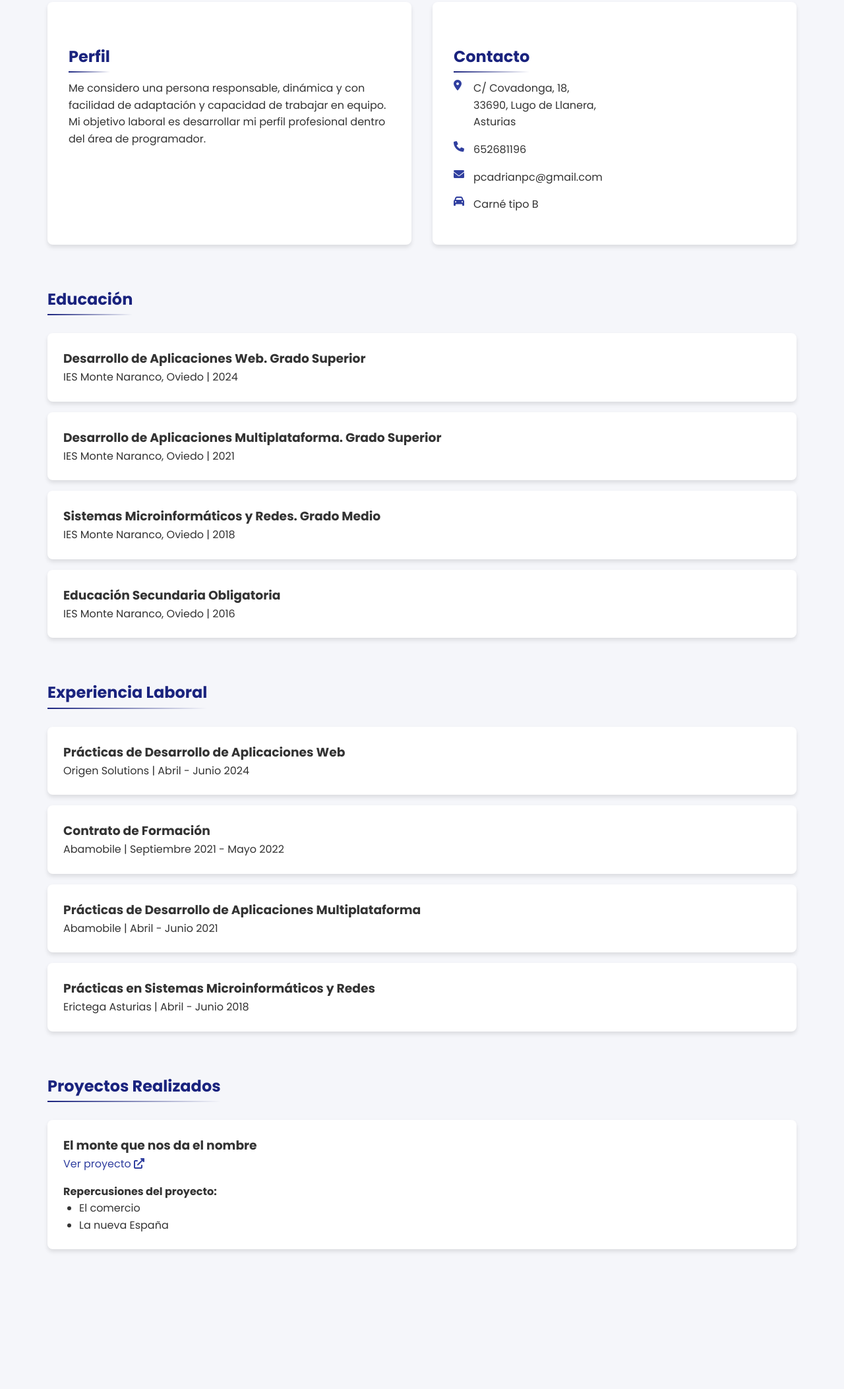
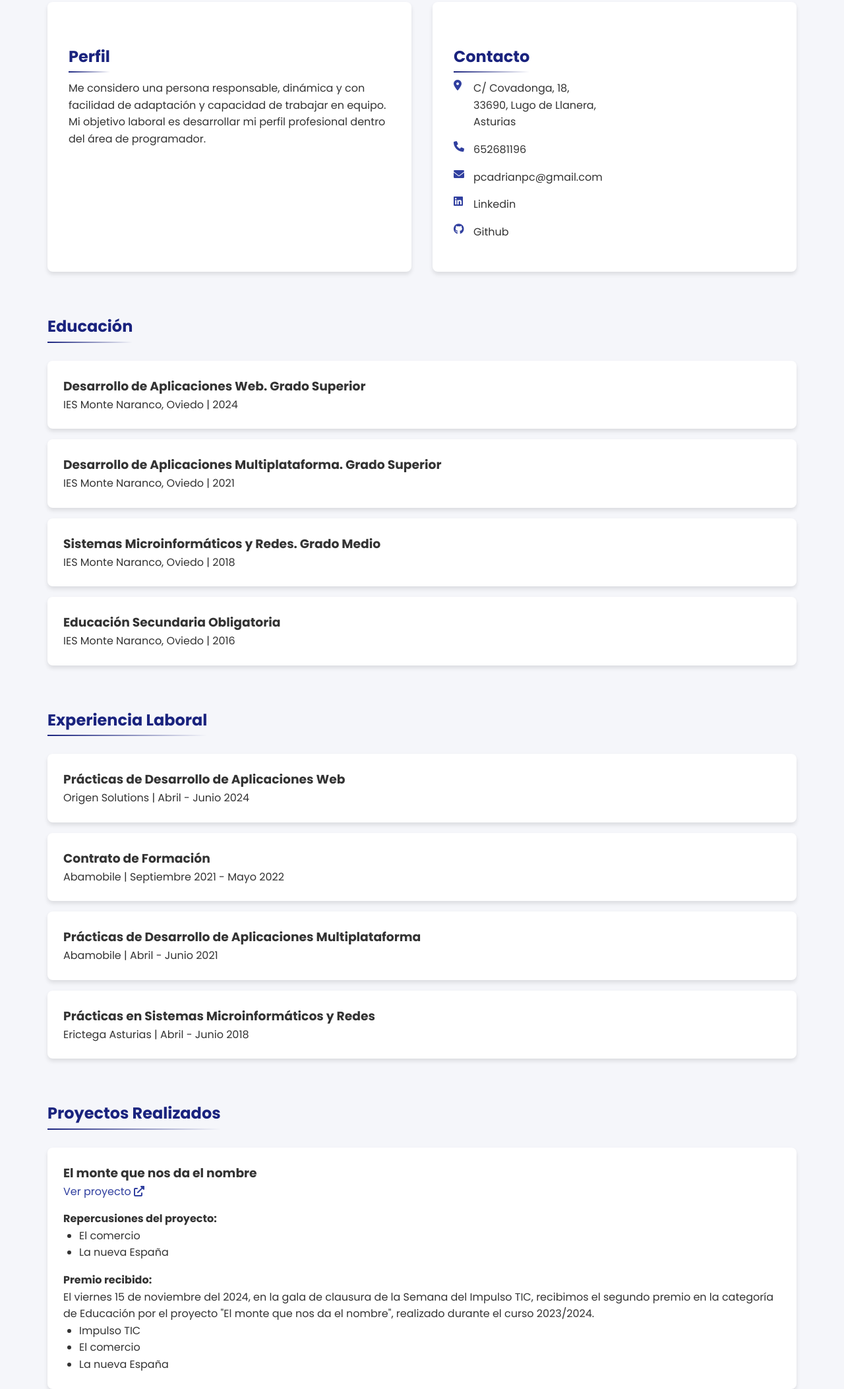
Before and after one commit to adriangmar89/adriangmar89.github.io, a plain HTML site: page index.html in a window 1280 px wide. Shown: the part 514-2620 px from the top of the page at 66% size. Before the commit the page ends 2472 px from the top, so only its background shows below. Drawn offline with Linux system fonts and the light colour scheme.

Commit message:
Actualización de datos

```diff
--- a/css/styles.css
+++ b/css/styles.css
@@ -148,6 +148,10 @@ header {
     padding-left: 1.5rem;
 }
 
+.project-impact-awards {
+    margin-top: 1rem;
+}
+
 h2 {
     color: var(--primary-color);
     margin: 2rem 0 1rem;
--- a/index.html
+++ b/index.html
@@ -16,7 +16,7 @@
         <img src="img/perfil.jpeg" alt="Foto de perfil profesional con camisa azul claro"
           class="profile-image">
         <h1>Adrián García Martínez</h1>
-        <p>Desarrollador de Aplicaciones Web y Multiplataforma</p>
+        <p>Desarrollador Full Stack</p>
       </div>
     </header>
 
@@ -47,8 +47,12 @@
             <a href="mailto:pcadrianpc@gmail.com" class="contact-item-content email-link">pcadrianpc@gmail.com</a>
           </div>
           <div class="contact-item">
-            <i class="fas fa-car"></i>
-            <div class="contact-item-content">Carné tipo B</div>
+            <i class="fa-brands fa-linkedin"></i>
+            <a href="https://www.linkedin.com/in/adrian-garc%C3%ADa-mart%C3%ADnez-870633236?utm_source=share&utm_campaign=share_via&utm_content=profile&utm_medium=android_app" class="contact-item-content email-link">Linkedin</a>
+          </div>
+          <div class="contact-item">
+            <i class="fa-brands fa-github"></i>
+            <a href="https://github.com/adriangmar89" class="contact-item-content email-link">Github</a>
           </div>
         </div>
       </div>
@@ -106,6 +110,15 @@
               <li><a href="https://www.elcomercio.es/oviedo/monte-nombre-une-ies-monte-naranco-20240622223827-nt.html?ref=https%3A%2F%2Fwww.elcomercio.es%2Foviedo%2Fmonte-nombre-une-ies-monte-naranco-20240622223827-nt.html" target="_blank" class="link-comercio">El comercio</a></li>
               <li><a href="https://www.lne.es/oviedo/2024/06/22/techo-oviedo-telefono-movil-aplicacion-104131631.html" target="_blank" class="link-nueva-espana">La nueva España</a></li>
             </ul>
+            <h4 class="project-impact-awards">Premio recibido:</h4>
+            <p>El viernes 15 de noviembre del 2024, en la gala de clausura de la Semana del Impulso TIC,
+              recibimos el segundo premio en la categoría de Educación por el proyecto "El monte que nos da
+              el nombre", realizado durante el curso 2023/2024.</p>
+            <ul>
+              <li><a href="https://es.linkedin.com/posts/impulsotic_semanaimpulsotic-premiosimpulsotic-activity-7263504498973626368-KDNW?utm_source=li_share&utm_content=feedcontent&utm_medium=g_dt_web&utm_campaign=copy" target="_blank" class="link-comercio">Impulso TIC</a></li>
+              <li><a href="https://www.elcomercio.es/oviedo/entrega-premios-cierre-semana-tic-20241116224229-nt.html" target="_blank" class="link-comercio">El comercio</a></li>
+              <li><a href="https://www.lne.es/oviedo/2024/11/16/xiv-semana-impulso-tic-finaliza-111738937.html" target="_blank" class="link-nueva-espana">La nueva España</a></li>
+            </ul>
           </div>
         </div>
       </section>
```
